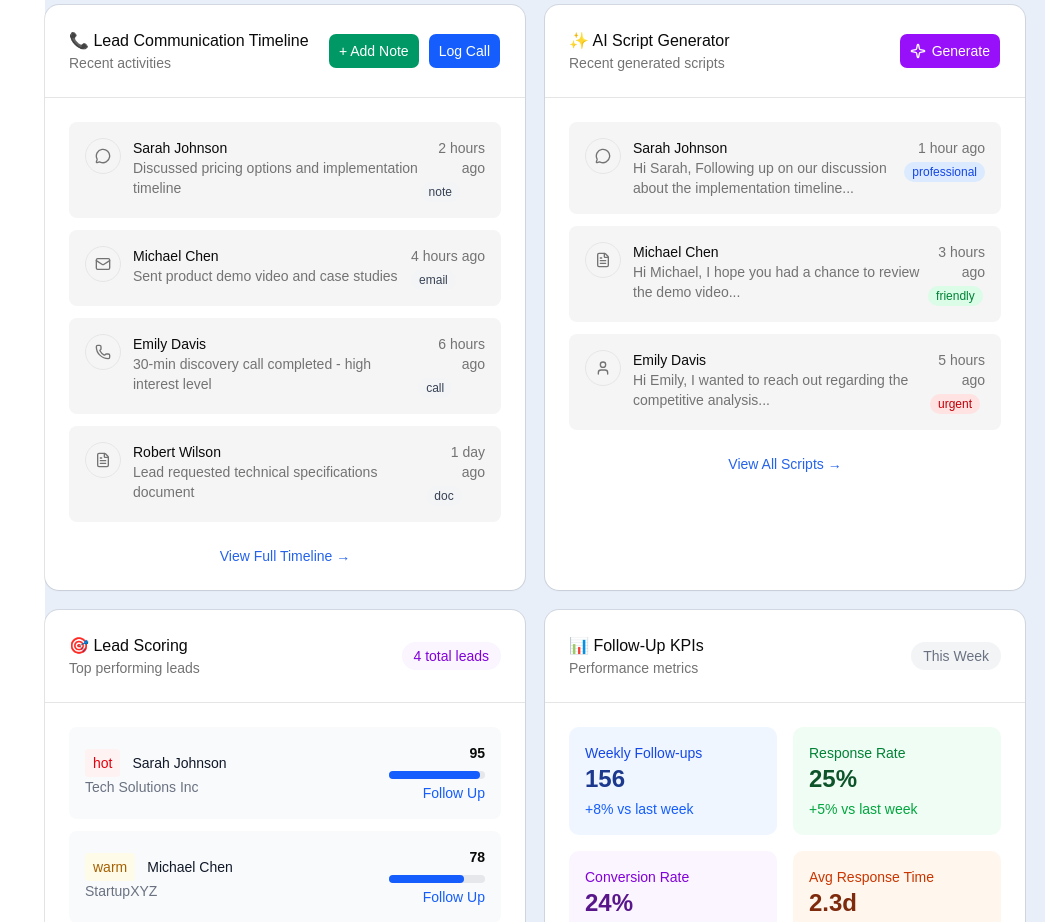
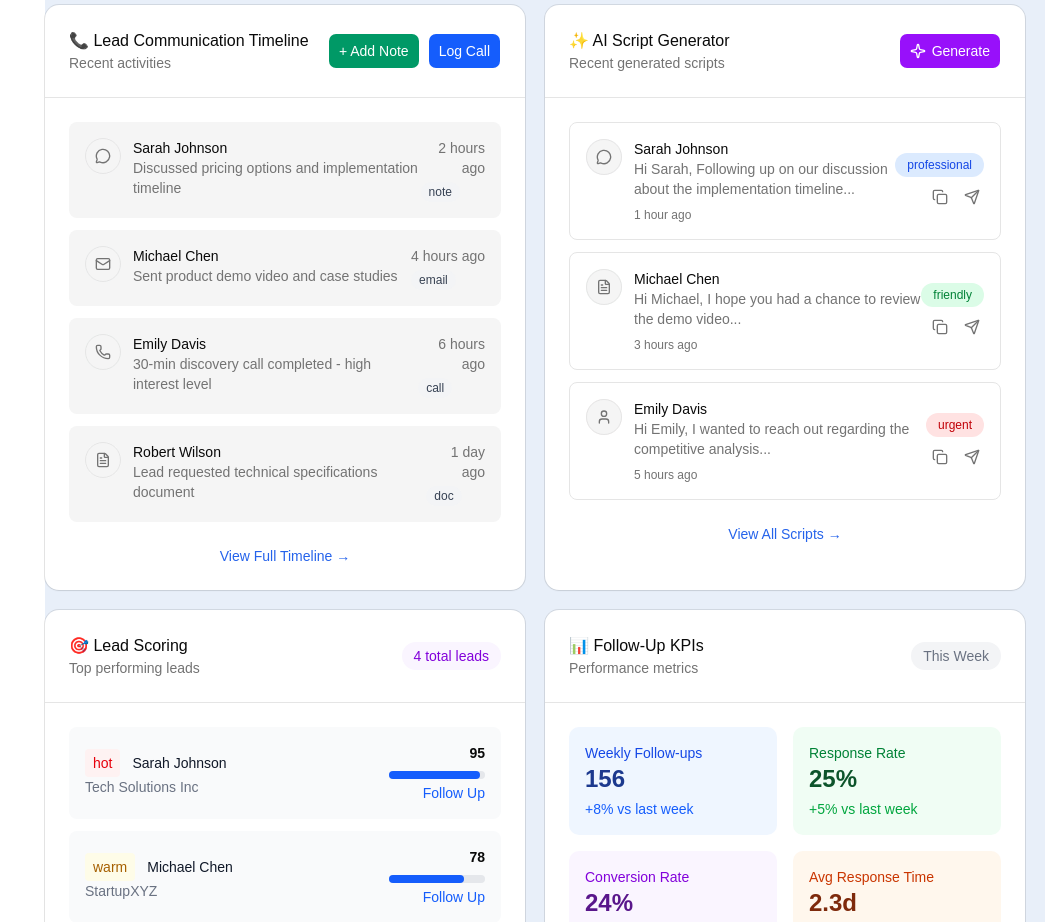
Before and after one commit to react6-flyweis/the-steel-admin, a React (Vite) app: page /leads/follow-up in a window 1280 px wide. Shown: the part 880-1802 px from the top of the page, without its empty margins (235-1280 px from the left). Built offline with nearby package versions, Linux system fonts and the light colour scheme.

Commit message:
feat:  AiScriptGenerator with additional icons and improved layout for script items

```diff
--- a/src/components/follow-up/ai-script-generator.tsx
+++ b/src/components/follow-up/ai-script-generator.tsx
@@ -8,7 +8,14 @@ import {
   CardDescription,
 } from "@/components/ui/card";
 import { Avatar, AvatarFallback } from "@/components/ui/avatar";
-import { MessageCircle, FileText, User, SparkleIcon } from "lucide-react";
+import {
+  MessageCircle,
+  FileText,
+  User,
+  SparkleIcon,
+  Copy,
+  Send,
+} from "lucide-react";
 
 export default function AiScriptGenerator() {
   const items = [
@@ -63,7 +70,7 @@ export default function AiScriptGenerator() {
           return (
             <div
               key={it.name}
-              className="flex items-start justify-between bg-muted rounded-md p-4"
+              className="flex items-center justify-between border rounded-md p-4"
             >
               <div className="flex items-start space-x-3">
                 <Avatar className={`h-9 w-9 ${it.bg}`}>
@@ -74,17 +81,18 @@ export default function AiScriptGenerator() {
 
                 <div>
                   <div className="font-medium text-foreground">{it.name}</div>
-                  <div className="text-sm text-muted-foreground">
+                  <div className="text-sm text-muted-foreground max-w-xl">
                     {it.snippet}
+                  </div>
+                  <div className="text-xs text-muted-foreground mt-2">
+                    {it.time}
                   </div>
                 </div>
               </div>
 
-              <div className="text-sm text-muted-foreground">
-                <div className="text-right">{it.time}</div>
-                <div className="text-xs mt-1">
+              <div className="flex flex-col items-end space-y-2">
                 <span
-                    className={`inline-block px-2 py-0.5 rounded-full text-xs ${
+                  className={`inline-block px-3 py-1 rounded-full text-xs font-medium ${
                     it.tone === "professional"
                       ? "bg-blue-100 text-blue-700"
                       : it.tone === "friendly"
@@ -94,6 +102,23 @@ export default function AiScriptGenerator() {
                 >
                   {it.tone}
                 </span>
+
+                <div className="flex items-center space-x-2">
+                  <button
+                    className="p-1 rounded hover:bg-muted/40"
+                    aria-label="copy"
+                    title="Copy"
+                  >
+                    <Copy className="h-4 w-4 text-muted-foreground" />
+                  </button>
+
+                  <button
+                    className="p-1 rounded hover:bg-muted/40"
+                    aria-label="send"
+                    title="Send"
+                  >
+                    <Send className="h-4 w-4 text-muted-foreground" />
+                  </button>
                 </div>
               </div>
             </div>
```
Lines whose indentation alone changed are shown as unchanged.
